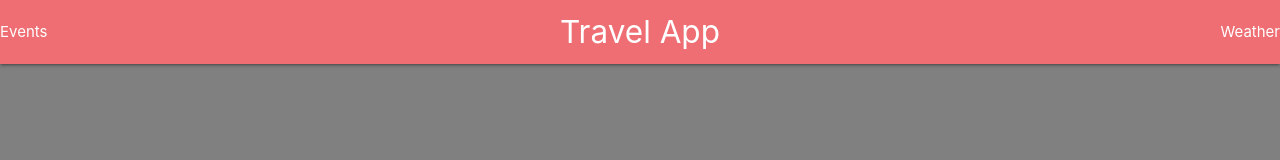
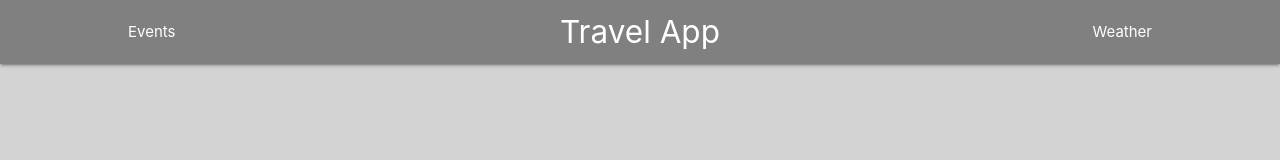
Before and after one commit to whoerman/Travel-App, a plain HTML site: page location.html in a window 1280 px wide. Drawn offline with nearby package versions, Linux system fonts and the light colour scheme.

Commit message:
nav bar style

```diff
--- a/style.css
+++ b/style.css
@@ -2,6 +2,10 @@
 
 ul.recent {
     display: none;
+}
+
+body > nav.nav-wrapper {
+    background-color: grey;
 }
 
 body, html {
@@ -9,8 +13,16 @@ body, html {
     display: grid;
   }
 
+.weatherBtn {
+    margin-right: 10%;
+}
+
+.eventBtn {
+    margin-left: 10%;
+}
+
 body {
-    background-color: grey;
+    background-color: lightgrey;
 }
 
 body > div.front.container {
```
